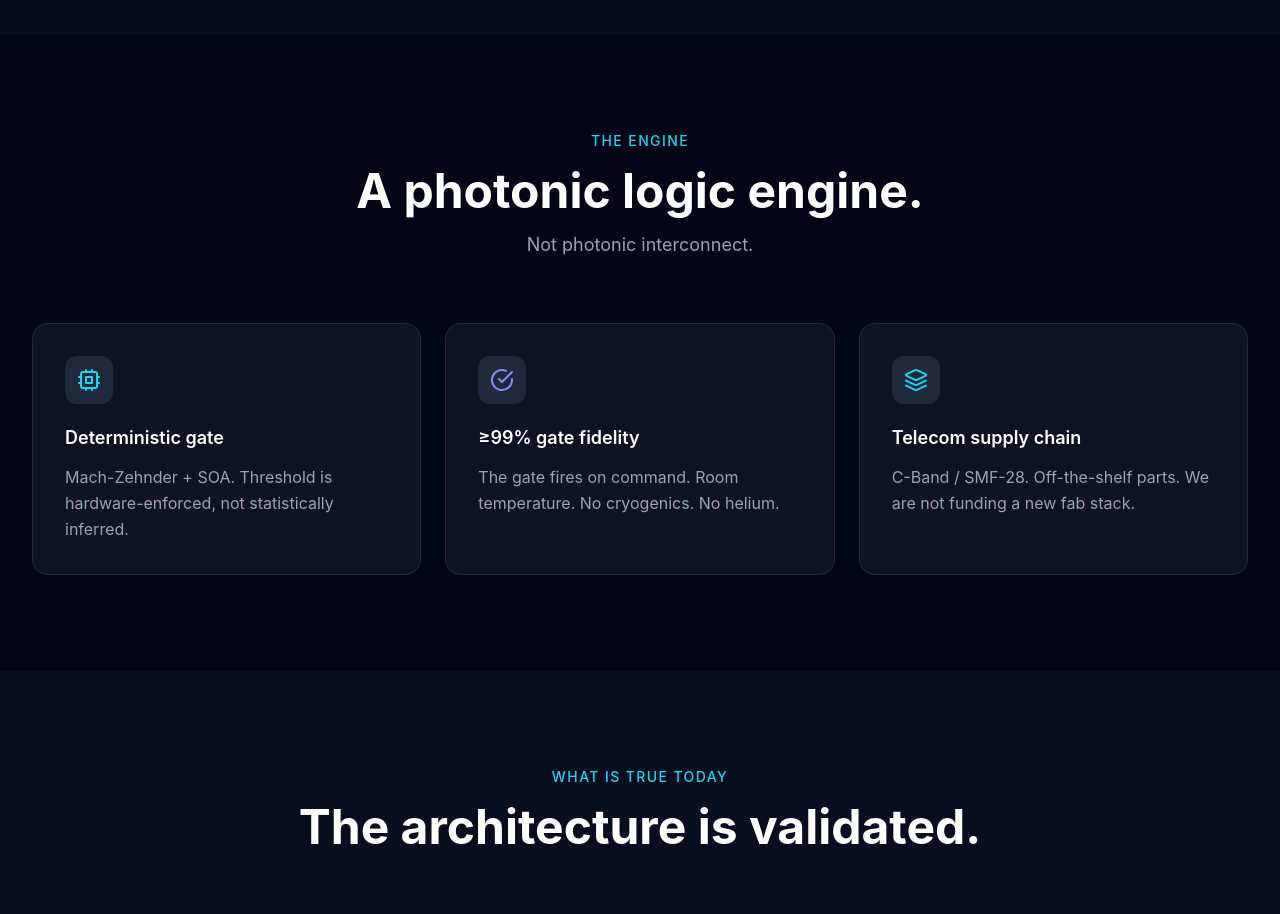
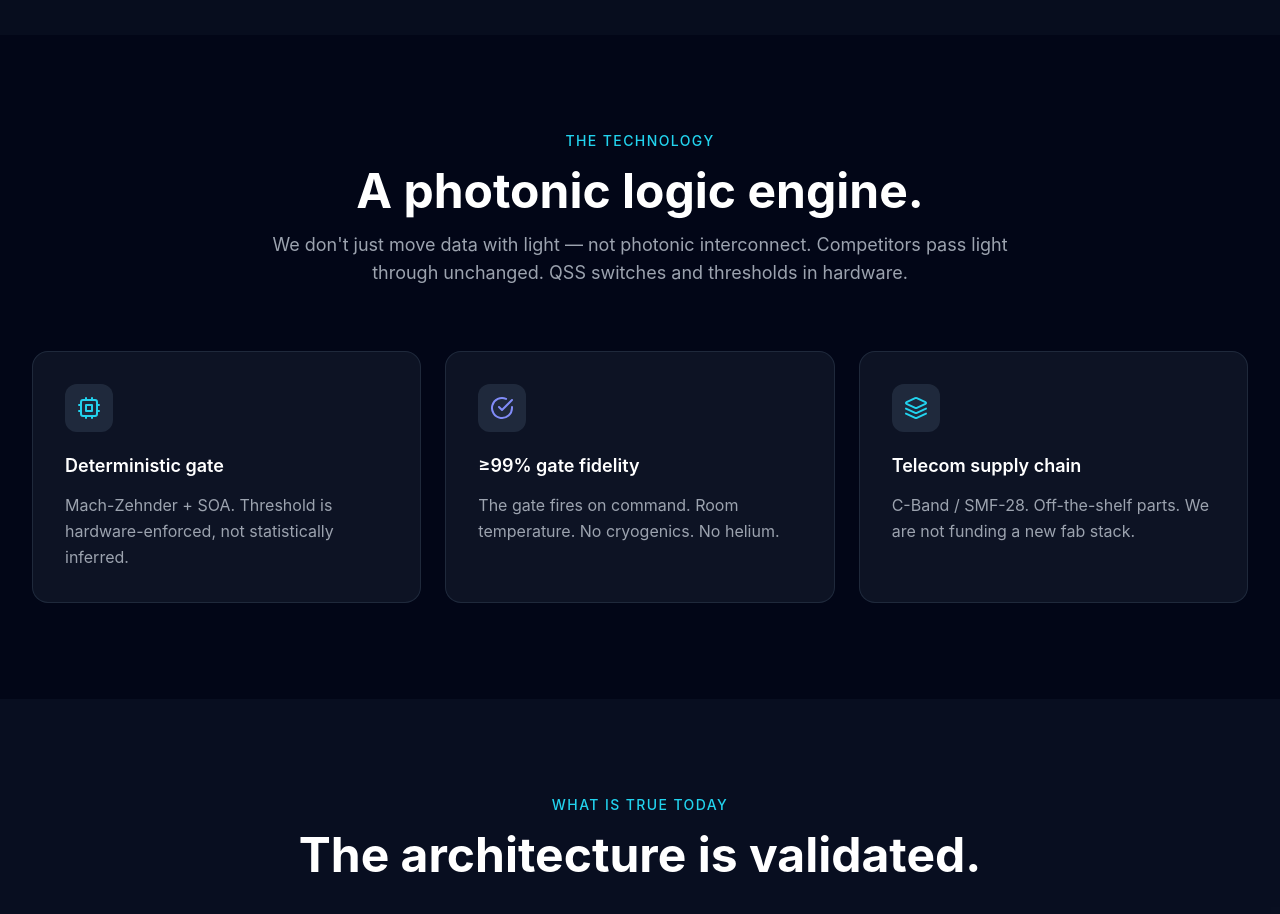
Before and after one commit to jlasman/quantumstarsystems, a React (Vite) app: page /hardware in a window 1280 px wide. Shown: the part 1380-2294 px from the top of the page. Built offline with nearby package versions, Linux system fonts and the light colour scheme; no server answers.

Commit message:
Hybrid technology section: active contrast, deck engine facts
Keep The Technology as the read-ahead job. Lead with photonic logic engine vs interconnect, then Mach-Zehnder + SOA, ≥99% fidelity, and C-Band / SMF-28.

Co-authored-by: Jeremy Lasman <jlasman@users.noreply.github.com>

```diff
--- a/src/pages/Hardware.tsx
+++ b/src/pages/Hardware.tsx
@@ -123,18 +123,20 @@ export default function Hardware() {
         </div>
       </section>
 
-      {/* ── THE ENGINE ───────────────────────────────────────── */}
+      {/* ── THE TECHNOLOGY ───────────────────────────────────── */}
       <section className="py-24 bg-slate-950">
         <div className="max-w-7xl mx-auto px-4 sm:px-6 lg:px-8">
           <div className="text-center mb-16">
             <p className="text-sm tracking-widest uppercase text-cyan-400 font-medium mb-4">
-              The Engine
+              The Technology
             </p>
             <h2 className="text-3xl md:text-5xl font-bold mb-4">
               A photonic logic engine.
             </h2>
             <p className="text-gray-400 text-lg max-w-3xl mx-auto">
-              Not photonic interconnect.
+              We don't just move data with light — not photonic interconnect.
+              Competitors pass light through unchanged. QSS switches and
+              thresholds in hardware.
             </p>
           </div>
 
```
